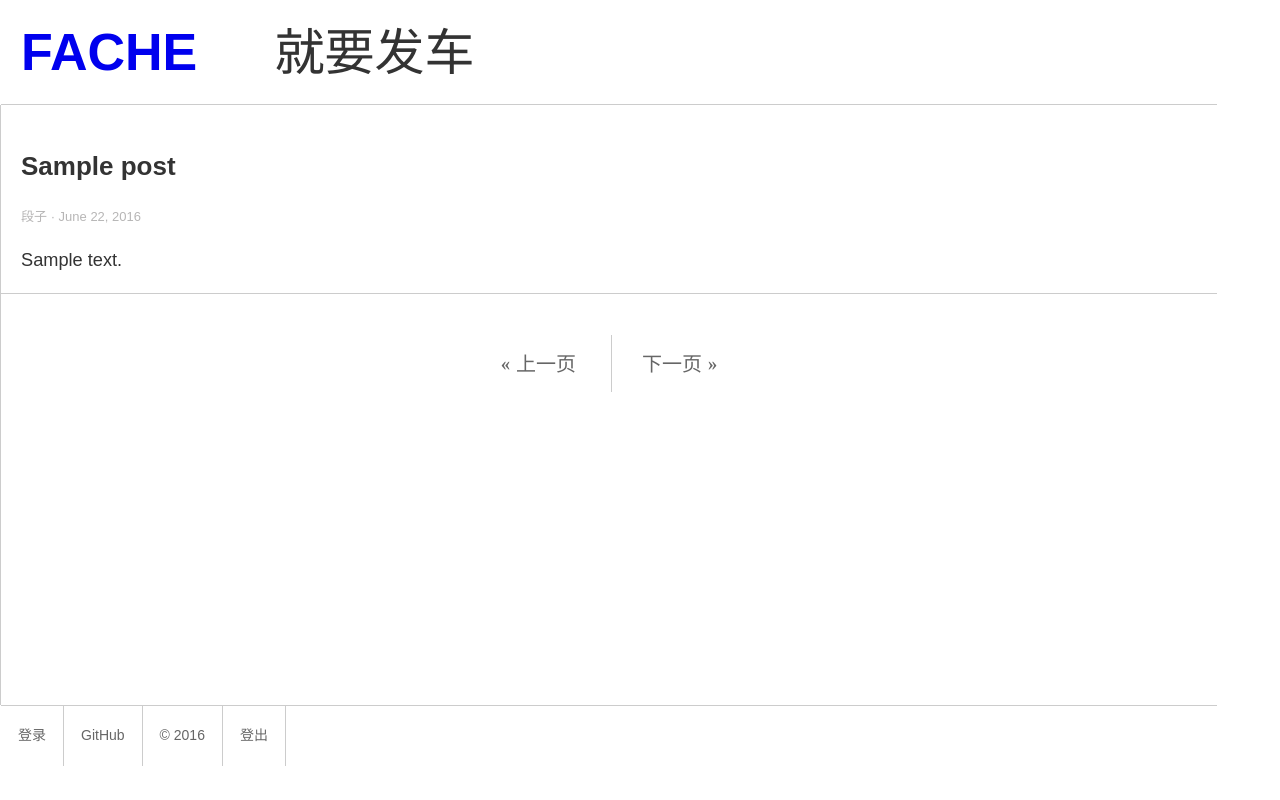
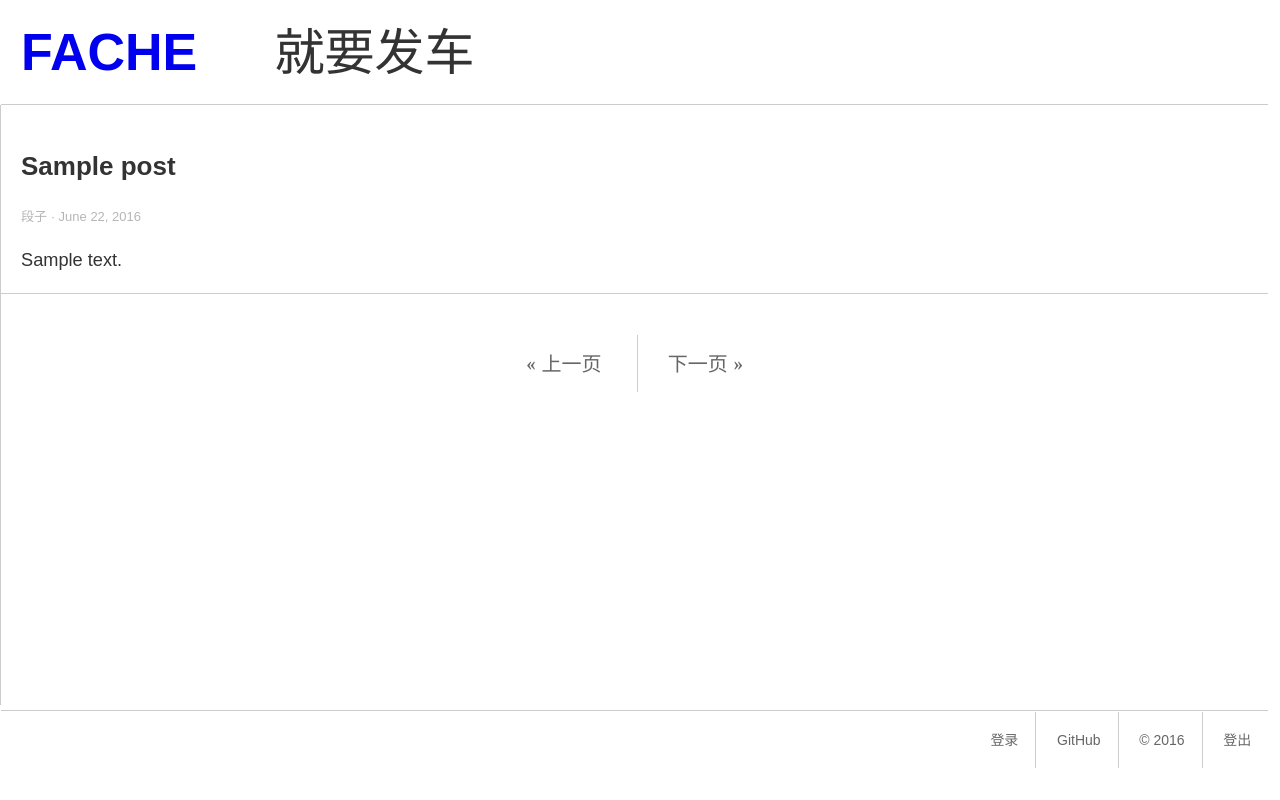
Before and after one commit to 91fache/wordpress-template, a WordPress theme: template clearpaper/index.php in a window 1280 px wide. Run offline with PHP 8.4 and a stand-in for WordPress, Linux system fonts and the light colour scheme; the site name, menu and one post (Sample post) are stand-ins, and other content is empty.

Commit message:
部分效果

```diff
--- a/clearpaper/sidebar.php
+++ b/clearpaper/sidebar.php
@@ -7,9 +7,9 @@
 	<div id="info">
 		<a class="info_item" href="https://www.91fache.com/wp-login.php">登录</a>
 		<a class="info_item" href="https://github.com/91fache">GitHub</a>
-		<a href="http://www.91fache.com/" class="info_right info_item">&copy; 2016</a>
+		<a href="http://www.91fache.com/" class="info_item">&copy; 2016</a>
 		<a href="https://www.91fache.com/wp-login.php?action=logout&_wpnonce=55a3671ac2"
-		 class="info_about info_item">登出</a>
+		 class="info_right">登出</a>
 		<div class="clear"></div>
 	</div><!-- #info end -->
 
--- a/clearpaper/style.css
+++ b/clearpaper/style.css
@@ -41,9 +41,11 @@ a:hover{
 	clear: both;
 }
 #left{
-	width: 95%;
+	text-align: right;
+	width: 99%;
 	float:left;
 	margin-left:1px;
+	margin-top: 5px;
 	border-top: 1px solid #ccc;
 }
 #left a:hover{
@@ -52,7 +54,7 @@ a:hover{
 
 
 .top{
-	width: 95%;
+	width: 99%;
 	float:left;
 	margin-left:1px;
 	border-bottom: 1px solid #ccc;
@@ -111,10 +113,10 @@ a:hover{
 
 
 #info{
-
+    padding-top: 20px;
 }
 #info a{
-	display: block;
+	/*display: block;*/
 	padding: 20px 17px;
 	color: #666666;
 	font-size: 14px;
@@ -126,10 +128,9 @@ a:hover{
 
 .info_item{
 	border-right: 1px solid #ccc;
-	float: left;
+	/*float: left;*/
 }
 #info .info_right{
-	float: left;
 }
 
 
@@ -137,7 +138,7 @@ a:hover{
 
 #right{
 	/*width:680px;*/
-	width: 95%;
+	width: 99%;
 	float: left;
 	border-left: 1px solid #ccc;
 	/*margin-bottom: 100px;*/
```
